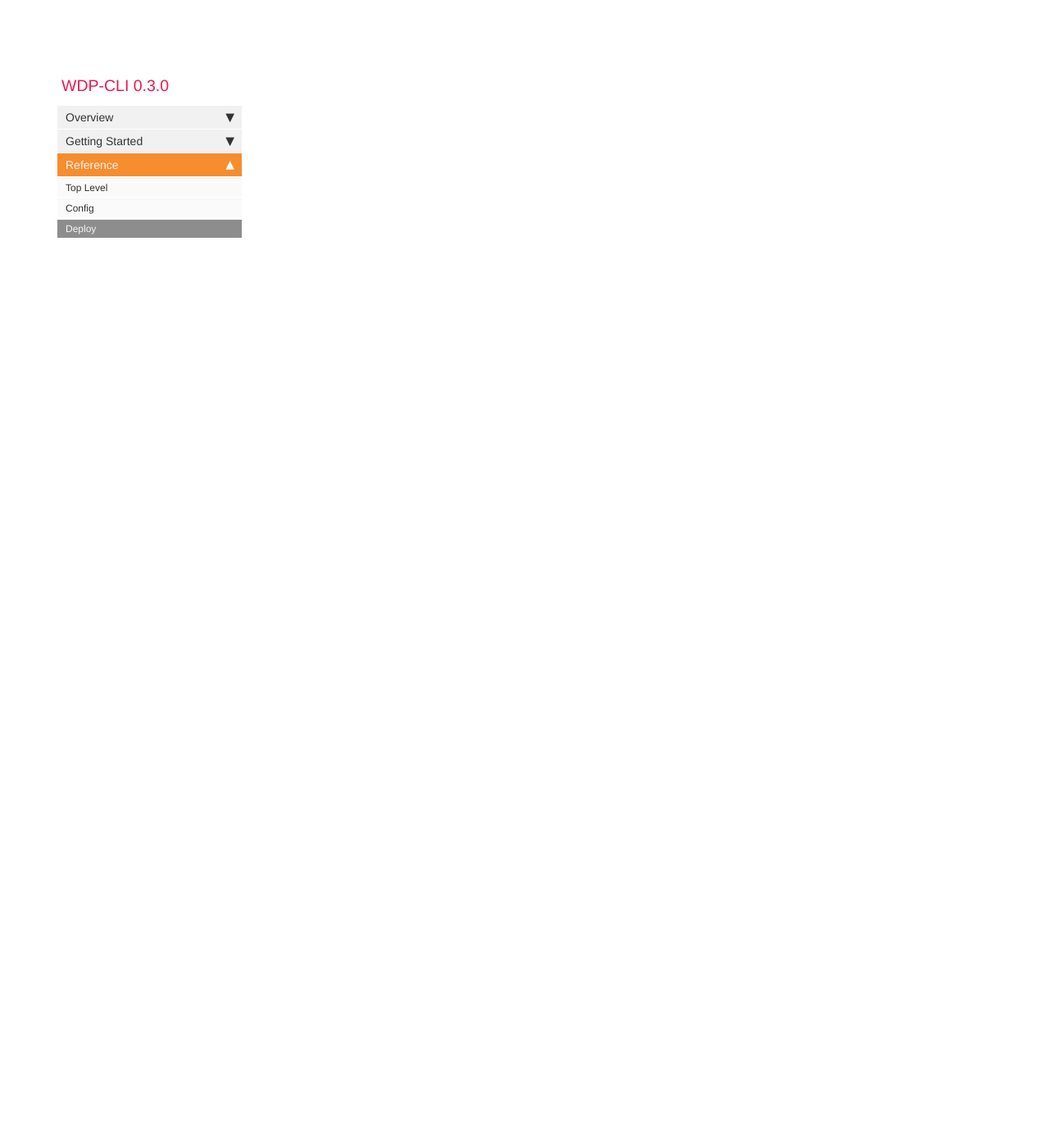
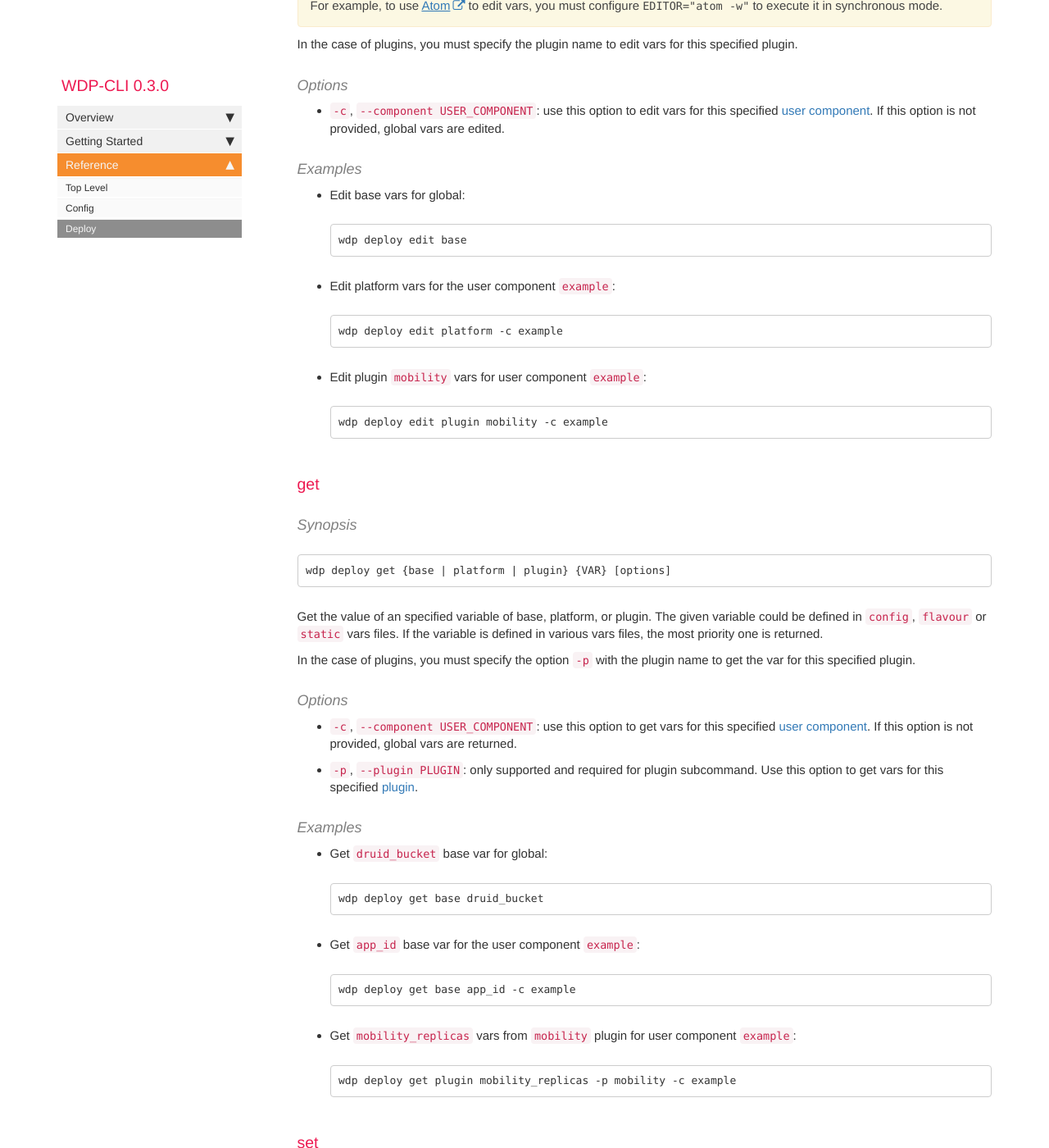
Before and after one commit to wizzie-io/wizzie-io.github.io, a Jekyll site: the page built from pages/wdp-cli/0.3.0/reference/deploy.md, in a window 1280 px wide and 1400 px high, scrolled down 4325 px. Shown: the whole window at 82% size. Built offline with Jekyll 4.4.1, drawn with Linux system fonts in a browser that asks for light colours; nearby versions of some CDN libraries; comment, search, counter and statistics services are not loaded; some of the changed text lies outside the part shown.

Commit message:
CLI Reference Deploy skeleton and vars management

````diff
--- a/pages/wdp-cli/0.3.0/reference/deploy.md
+++ b/pages/wdp-cli/0.3.0/reference/deploy.md
@@ -6,10 +6,103 @@ toc: false
 ---
 {% include toch3.html %}
 
-
 `Deploy` command allows you to make deployments and manage WDP components lifecycle and
 configuration. See [Terra-box]() and [Prelude]() documentation to learn basic
 concepts of WDP deploy management.
+
+## Version management
+
+### version
+
+TODO
+
+### list-versions
+
+TODO
+
+### use-version
+
+TODO
+
+## Flavour management
+
+### flavour
+
+TODO
+
+### list-flavours
+
+TODO
+
+### use-flavour
+
+TODO
+
+## Platform management
+
+### platform
+
+TODO
+
+### list-platforms
+
+TODO
+
+### use-platform
+
+TODO
+
+## Plugin management
+
+### add
+
+TODO
+
+### delete
+
+TODO
+
+### list
+
+TODO
+
+### version
+
+TODO
+
+### list-versions
+
+TODO
+
+### use-version
+
+TODO
+
+## User component management
+
+### add
+
+TODO
+
+### delete
+
+TODO
+
+### list
+
+TODO
+
+### plugin add
+
+TODO
+
+### plugin delete
+
+TODO
+
+### plugin list
+
+TODO
 
 ## Vars management
 
@@ -17,12 +110,12 @@ concepts of WDP deploy management.
 
 #### Synopsis
 ```
-wdp deploy show {base | platform | plugin}
+wdp deploy show {base | platform | plugin} [options]
 ```
 Show content of vars files for base, platform and plugins. Similar to execute a cat
 to the vars file.
 
-In the case of plugins you must specify the plugin name to see vars for this
+In the case of plugins, you must specify the plugin name to see vars for this
 specified plugin.
 
 #### Options
@@ -30,7 +123,7 @@ specified plugin.
 [user component](). If this option is not provided, global vars are displayed.
 
 - `-t`, `--type TYPE`: use this option to show vars of an specified [type]().
-Type can be `config`, `flavour` and `static`. By default, `config` vars are displayed.
+Type can be `config`, `flavour`, and `static`. By default, `config` vars are displayed.
 
 #### Examples
 
@@ -51,25 +144,127 @@ wdp deploy show plugin mobility -t static
 
 #### Synopsis
 ```
-wdp deploy edit {base | platform | plugin}
+wdp deploy edit {base | platform | plugin} [options]
 ```
-Open an editor to modify vars for base, platform and plugins. You can choose
+Open an editor to modify vars for base, platform, and plugins. You can choose
 the editor that you prefer configuring it with `EDITOR` env variable.
 
 {% include important.html content="Selected `EDITOR` must be a synchronous command. WDP CLI
-waits for command to exit for saving edited vars so if the command is asynchronous, WDP CLI
-will save inmmediately vars and no changes will be performed. For example, to use
+waits for the command to exit for saving edited vars so if the command is asynchronous, WDP CLI
+will save immediately vars and no changes will be performed. For example, to use
 [Atom](https://atom.io/) to edit vars, you must configure `EDITOR=\"atom -w\"` to
 execute it in synchronous mode." %}
 
-In the case of plugins you must specify the plugin name to edit vars for this specified plugin.
+In the case of plugins, you must specify the plugin name to edit vars for this specified plugin.
 
 #### Options
 
+- `-c`, `--component USER_COMPONENT`: use this option to edit vars for this specified
+[user component](). If this option is not provided, global vars are edited.
+
 #### Examples
+
+- Edit base vars for global:
+```
+wdp deploy edit base
+```
+- Edit platform vars for the user component `example`:
+```
+wdp deploy edit platform -c example
+```
+- Edit plugin `mobility` vars for user component `example`:
+```
+wdp deploy edit plugin mobility -c example
+```
 
 ### get
 
+#### Synopsis
+```
+wdp deploy get {base | platform | plugin} {VAR} [options]
+```
+Get the value of an specified variable of base, platform, or plugin. The given
+variable could be defined in `config`, `flavour` or
+`static` vars files. If the variable is defined in various vars files,
+the most priority one is returned.
+
+In the case of plugins, you must specify the option `-p` with the plugin name
+to get the var for this specified plugin.
+
+#### Options
+
+- `-c`, `--component USER_COMPONENT`: use this option to get vars for this specified
+[user component](). If this option is not provided, global vars are returned.
+- `-p`, `--plugin PLUGIN`: only supported and required for plugin subcommand. Use
+this option to get vars for this specified [plugin]().
+
+#### Examples
+
+- Get `druid_bucket` base var for global:
+```
+wdp deploy get base druid_bucket
+```
+- Get `app_id` base var for the user component `example`:
+```
+wdp deploy get base app_id -c example
+```
+- Get `mobility_replicas` vars from `mobility` plugin for user component `example`:
+```
+wdp deploy get plugin mobility_replicas -p mobility -c example
+```
+
 ### set
 
-##
+#### Synopsis
+```
+wdp deploy set {base | platform | plugin} [options] {VAR} {VALUE}
+```
+Set the value of an specified variable of base, platform, or plugin. The variable
+is always save in the `config` var file.
+
+In the case of plugins, you must specify the option `-p` with the plugin name
+to set the var for this specified plugin.
+
+{% include note.html content="When you set a variable, entire vars file is written and
+you loose the previous format and comments. This command is only recommended for
+scripting use. To set variables manually, see `edit` command" %}
+
+#### Options
+
+- `-c`, `--component USER_COMPONENT`: use this option to set vars for this specified
+[user component](). If this option is not provided, global vars are configured.
+- `-p`, `--plugin PLUGIN`: only supported and required for plugin subcommand. Use
+this option to set vars for this specified [plugin]().
+
+#### Examples
+
+- Set `druid_bucket` base var to `example-bucket` for global:
+```
+wdp deploy set base druid_bucket example-bucket
+```
+- Set `app_id` base var to `abcd-abcd-abcd` for the user component `example`:
+```
+wdp deploy set base app_id abcd-abcd-abcd -c example
+```
+- Set `mobility_replicas`  vars to `2` of `mobility` plugin vars for user component `example`:
+```
+wdp deploy set plugin mobility_replicas 2 -p mobility -c example
+```
+
+## Apply configuration
+
+### init
+
+TODO
+
+### refresh
+
+TODO
+
+### apply
+
+TODO
+
+### destroy
+
+TODO
````
